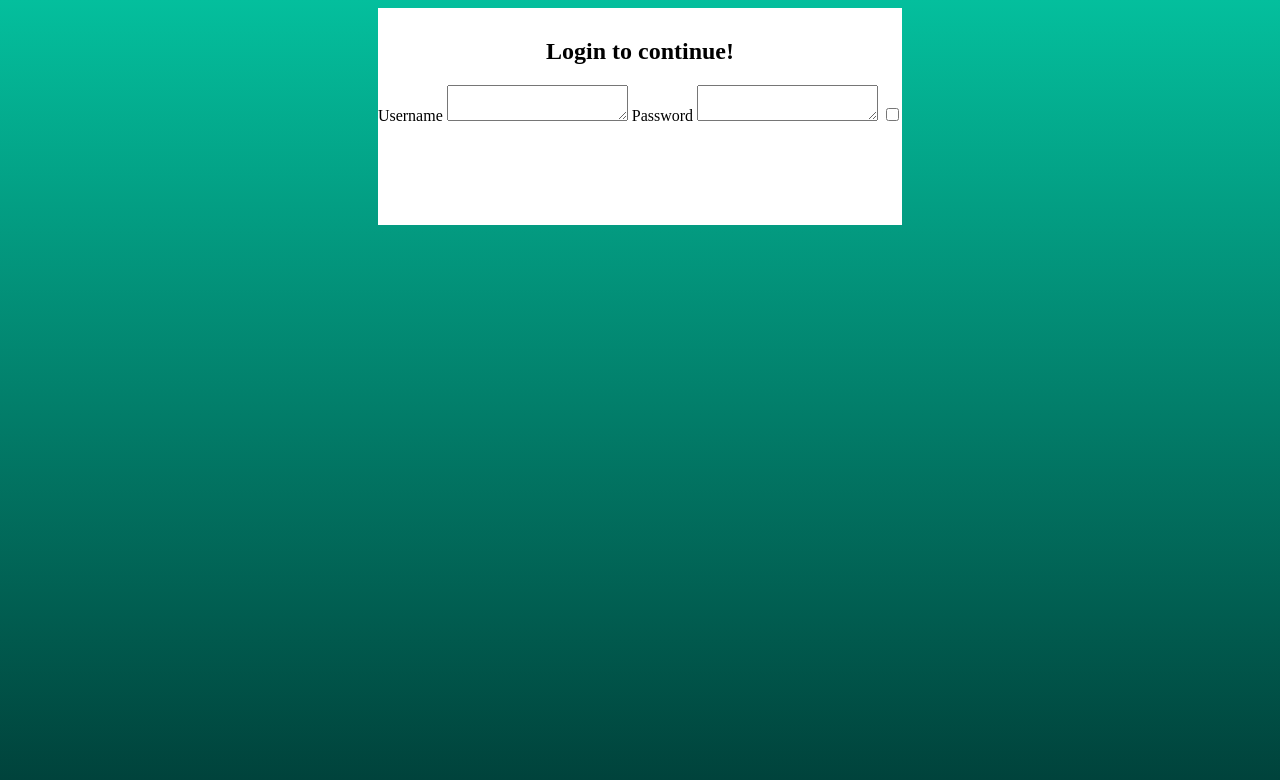
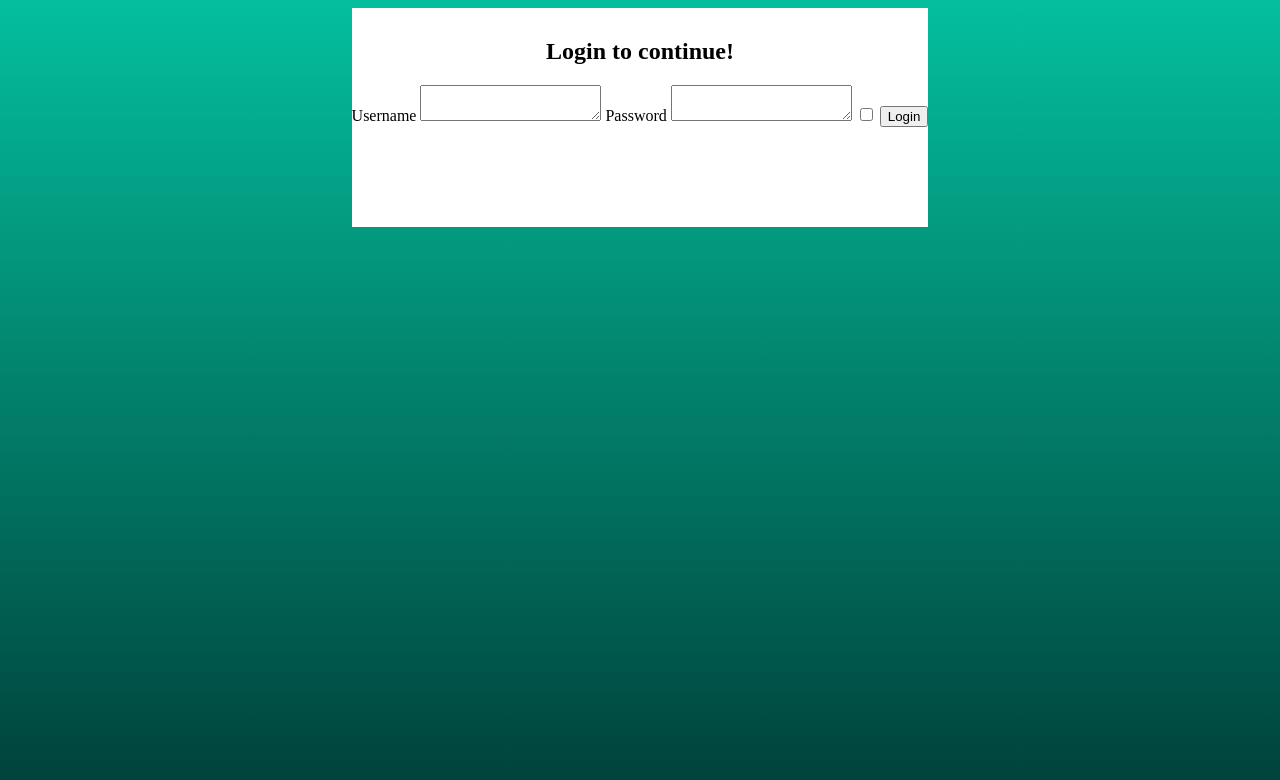
Before and after one commit to SauanSantana/tela-de-login, a plain HTML site: page index.html in a window 1280 px wide. Drawn offline with Linux system fonts and the light colour scheme.

Commit message:
Botão adicionado

```diff
--- a/index.html
+++ b/index.html
@@ -7,7 +7,7 @@
     <title>Tela de login</title>
 </head>
 <body class="container">
-    <div>
+    <div class="background">
         <div class="login-area">
             <h2 class="login-title">Login to continue!</h2>
             <label for="username">Username</label>
@@ -17,6 +17,7 @@
             <textarea name="password" id="password" class="user-password"></textarea>
 
             <input type="checkbox" name="" id="">
+            <button type="submit">Login</button>
         </div>
     </div>
 </body>
```
